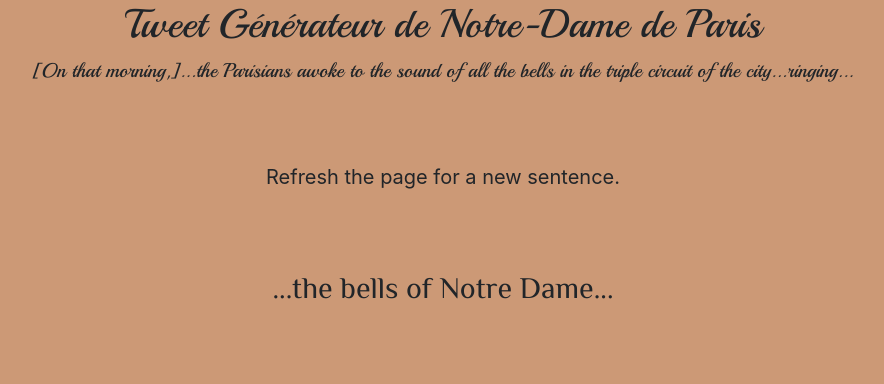
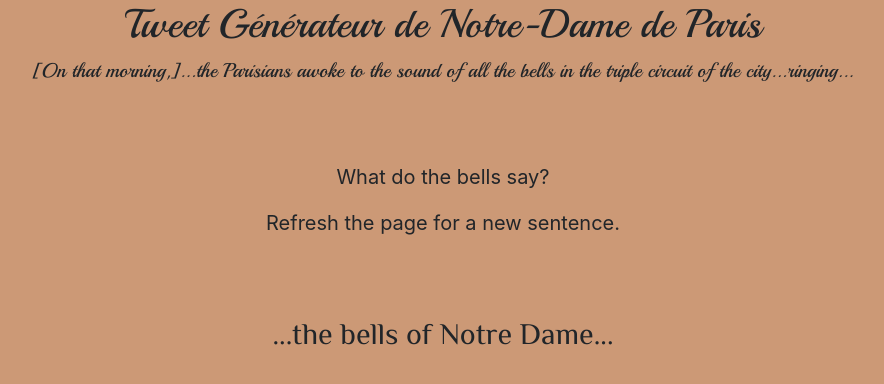
Before and after one commit to fchikwekwe/NotreDameTweetGen, a Flask app: template templates/index.html in a window 1280 px wide. Shown: the top 384 px of the page, without its empty margins (197-1081 px from the left). Run offline with Flask 2, Linux system fonts and the light colour scheme; the template is opened without the code that fills it, so the values that code supplies are empty; parts of the project's set-up code (start-up, migrations or seed data) failed here and were passed over; some libraries are stand-ins or nearby versions.

Commit message:
🎖 small edits

```diff
--- a/templates/index.html
+++ b/templates/index.html
@@ -23,6 +23,7 @@
                     <!-- <p class="tweet-intro">Thousands of...faces thronged the windows, the doors, the dormer windows, the roofs, gazing at the palace, gazing at the populace...</p> -->
                     <br>
                     <br>
+                    <p>What do the bells say?</p>
                     <p>Refresh the page for a new sentence.</p>
                     <!-- <button id="tweet-button" class="btn btn-outline-info" type="button">
                         What do the bells say?
```
